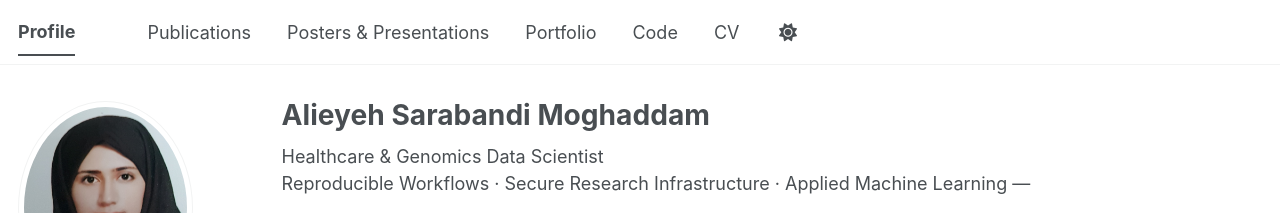
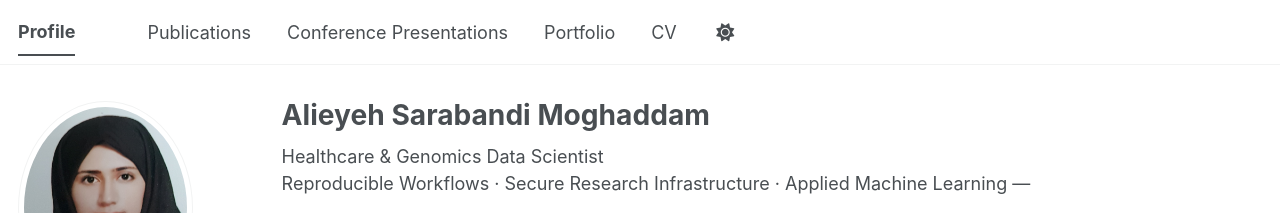
Before and after one commit to Alieyeh/alieyeh.github.io, a Jekyll site: the page built from _pages/about.md, in a window 1280 px wide. Shown: the top 213 px of the page. Built offline with Jekyll 4.4.1, drawn with Linux system fonts in a browser that asks for light colours; some web fonts are replaced; a script bundle is joined from its source files by our own code; library files that are not in the unit come from our copies.

Commit message:
Update navigation.yml

```diff
--- a/_data/navigation.yml
+++ b/_data/navigation.yml
@@ -11,14 +11,14 @@ main:
   - title: "Publications"
     url: /publications/
 
-  - title: "Posters & Presentations"
+  - title: "Conference Presentations"
     url: /talks/
 
   - title: "Portfolio"
     url: /portfolio/
 
-  - title: "Code"
-    url: /year-archive/
+  #- title: "Code"
+   # url: /year-archive/
 
   - title: "CV"
     url: /cv/
```
